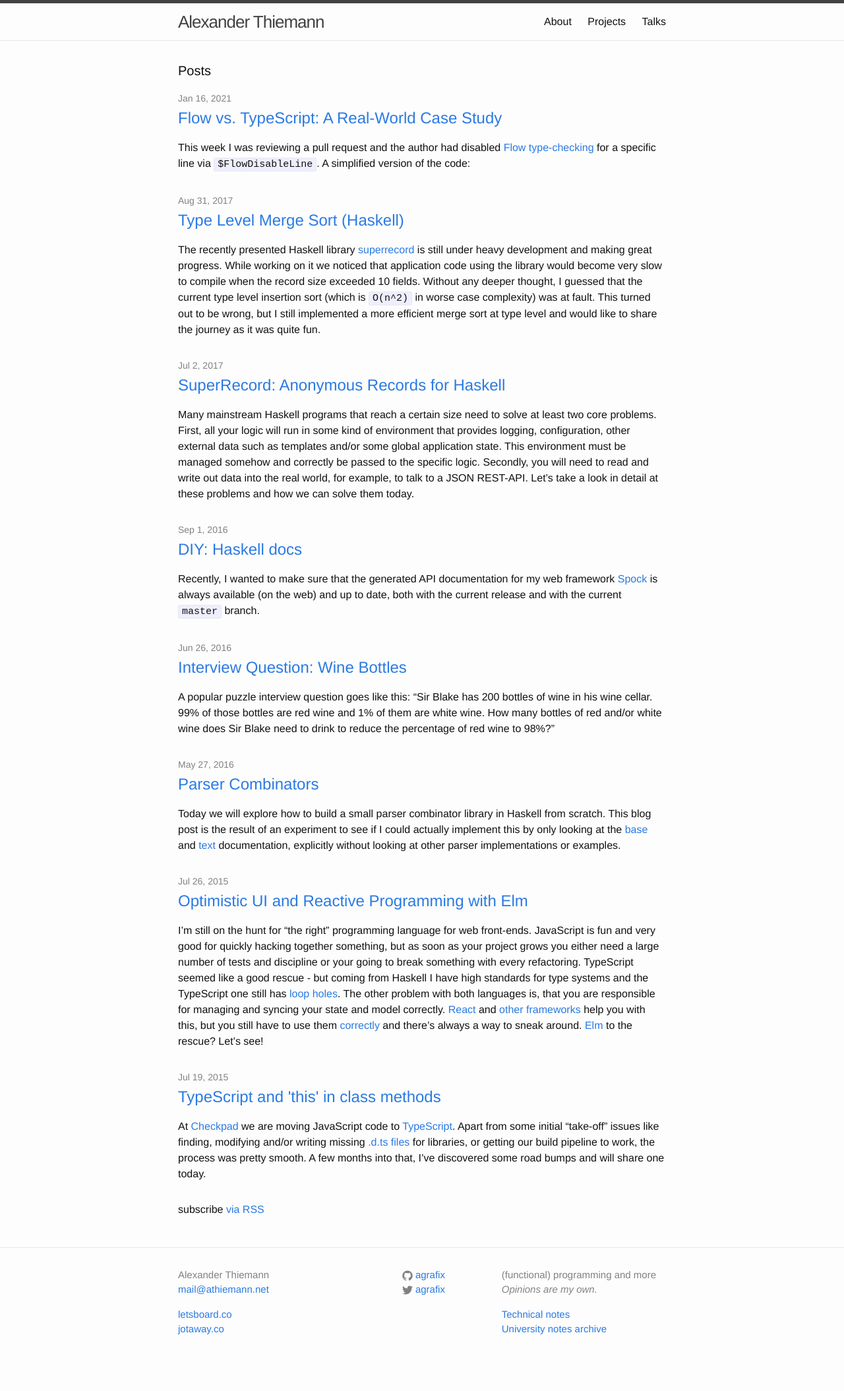
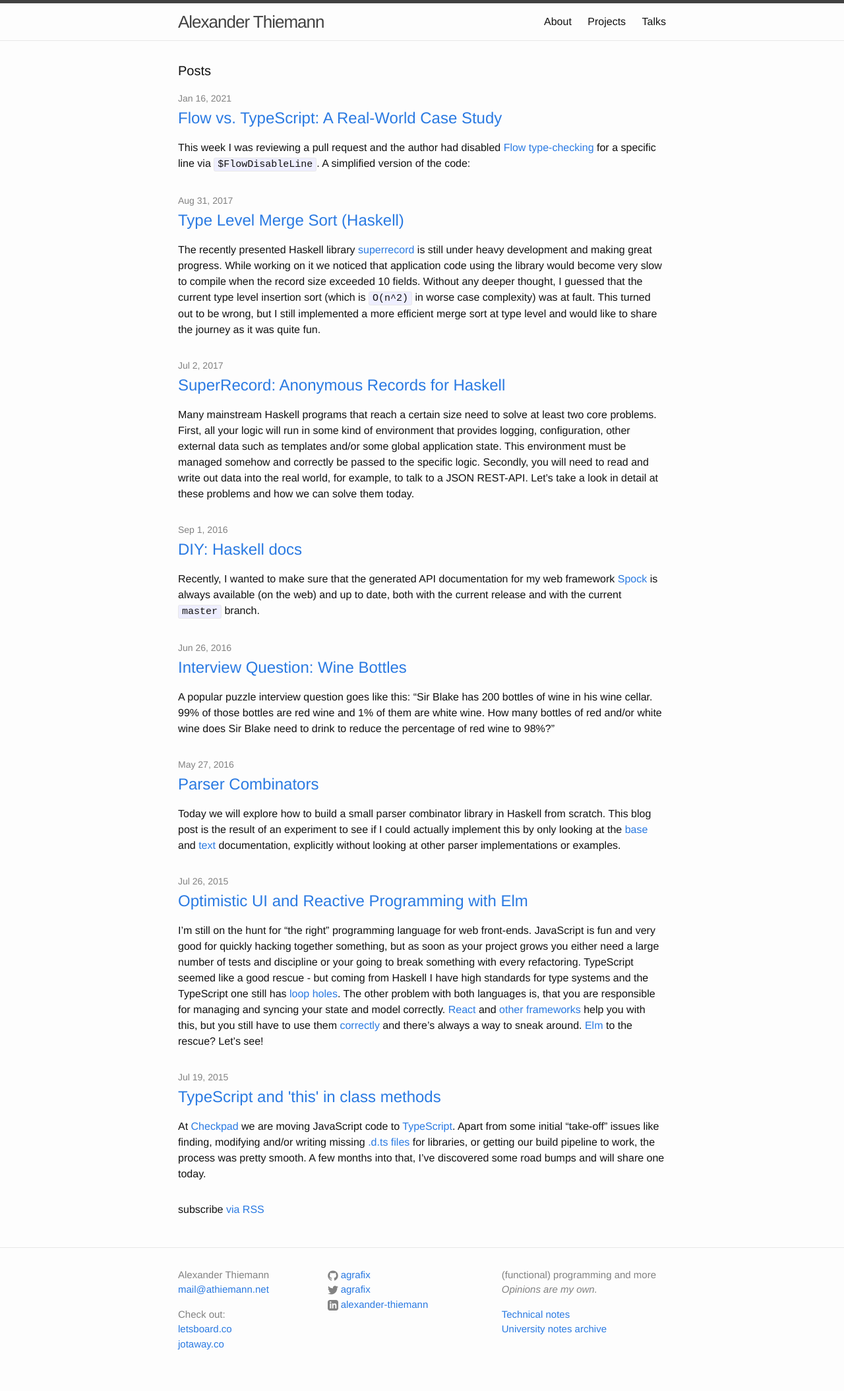
Before and after one commit to agrafix/homepage, a Jekyll site: the page built from index.html, in a window 1280 px wide. Shown: the whole page at 66% size. Built offline with Jekyll 4.4.1, drawn with Linux system fonts in a browser that asks for light colours; before the commit the page ends 2087 px from its top, so only the background shows below that.

Commit message:
footer tweaks

```diff
--- a/_config.yml
+++ b/_config.yml
@@ -7,6 +7,7 @@ baseurl: ""
 url: "http://athiemann.net"
 twitter_username: agrafix
 github_username:  agrafix
+linkedin_username: alexander-thiemann
 
 exclude: [vendor, Gemfile, .travis.yml, deploy_rsa.enc, deploy_rsa, Dockerfile]
 
--- a/_includes/footer.html
+++ b/_includes/footer.html
@@ -9,8 +9,9 @@
           <li><a href="mailto:{{ site.email }}">{{ site.email }}</a></li>
         </ul>
         <ul class="contact-list">
-            <li><a href="https://letsboard.co">letsboard.co</a></li>
-            <li><a href="https://jotaway.co">jotaway.co</a></li>
+          <li>Check out:</li>
+          <li><a href="https://letsboard.co">letsboard.co</a></li>
+          <li><a href="https://jotaway.co">jotaway.co</a></li>
         </ul>
       </div>
 
@@ -19,7 +20,7 @@
           {% if site.github_username %}
           <li>
             <a href="https://github.com/{{ site.github_username }}">
-              <span class="icon  icon--github">
+              <span class="icon icon--github">
                 <svg viewBox="0 0 16 16">
                   <path fill="#828282" d="M7.999,0.431c-4.285,0-7.76,3.474-7.76,7.761 c0,3.428,2.223,6.337,5.307,7.363c0.388,0.071,0.53-0.168,0.53-0.374c0-0.184-0.007-0.672-0.01-1.32 c-2.159,0.469-2.614-1.04-2.614-1.04c-0.353-0.896-0.862-1.135-0.862-1.135c-0.705-0.481,0.053-0.472,0.053-0.472 c0.779,0.055,1.189,0.8,1.189,0.8c0.692,1.186,1.816,0.843,2.258,0.645c0.071-0.502,0.271-0.843,0.493-1.037 C4.86,11.425,3.049,10.76,3.049,7.786c0-0.847,0.302-1.54,0.799-2.082C3.768,5.507,3.501,4.718,3.924,3.65 c0,0,0.652-0.209,2.134,0.796C6.677,4.273,7.34,4.187,8,4.184c0.659,0.003,1.323,0.089,1.943,0.261 c1.482-1.004,2.132-0.796,2.132-0.796c0.423,1.068,0.157,1.857,0.077,2.054c0.497,0.542,0.798,1.235,0.798,2.082 c0,2.981-1.814,3.637-3.543,3.829c0.279,0.24,0.527,0.713,0.527,1.437c0,1.037-0.01,1.874-0.01,2.129 c0,0.208,0.14,0.449,0.534,0.373c3.081-1.028,5.302-3.935,5.302-7.362C15.76,3.906,12.285,0.431,7.999,0.431z"/>
                 </svg>
@@ -33,7 +34,7 @@
           {% if site.twitter_username %}
           <li>
             <a href="https://twitter.com/{{ site.twitter_username }}">
-              <span class="icon  icon--twitter">
+              <span class="icon icon--twitter">
                 <svg viewBox="0 0 16 16">
                   <path fill="#828282" d="M15.969,3.058c-0.586,0.26-1.217,0.436-1.878,0.515c0.675-0.405,1.194-1.045,1.438-1.809
                   c-0.632,0.375-1.332,0.647-2.076,0.793c-0.596-0.636-1.446-1.033-2.387-1.033c-1.806,0-3.27,1.464-3.27,3.27 c0,0.256,0.029,0.506,0.085,0.745C5.163,5.404,2.753,4.102,1.14,2.124C0.859,2.607,0.698,3.168,0.698,3.767 c0,1.134,0.577,2.135,1.455,2.722C1.616,6.472,1.112,6.325,0.671,6.08c0,0.014,0,0.027,0,0.041c0,1.584,1.127,2.906,2.623,3.206 C3.02,9.402,2.731,9.442,2.433,9.442c-0.211,0-0.416-0.021-0.615-0.059c0.416,1.299,1.624,2.245,3.055,2.271 c-1.119,0.877-2.529,1.4-4.061,1.4c-0.264,0-0.524-0.015-0.78-0.046c1.447,0.928,3.166,1.469,5.013,1.469 c6.015,0,9.304-4.983,9.304-9.304c0-0.142-0.003-0.283-0.009-0.423C14.976,4.29,15.531,3.714,15.969,3.058z"/>
@@ -41,6 +42,18 @@
               </span>
 
               <span class="username">{{ site.twitter_username }}</span>
+            </a>
+          </li>
+          {% endif %}
+
+          {% if site.linkedin_username %}
+          <li>
+            <a href="https://www.linkedin.com/in/{{ site.linkedin_username }}">
+              <span class="icon icon--linkedin">
+                <svg xmlns="http://www.w3.org/2000/svg" width="24" height="24" viewBox="0 0 24 24"><path d="M19 0h-14c-2.761 0-5 2.239-5 5v14c0 2.761 2.239 5 5 5h14c2.762 0 5-2.239 5-5v-14c0-2.761-2.238-5-5-5zm-11 19h-3v-11h3v11zm-1.5-12.268c-.966 0-1.75-.79-1.75-1.764s.784-1.764 1.75-1.764 1.75.79 1.75 1.764-.783 1.764-1.75 1.764zm13.5 12.268h-3v-5.604c0-3.368-4-3.113-4 0v5.604h-3v-11h3v1.765c1.396-2.586 7-2.777 7 2.476v6.759z"/></svg>
+              </span>
+
+              <span class="username">{{ site.linkedin_username }}</span>
             </a>
           </li>
           {% endif %}
--- a/_sass/_layout.scss
+++ b/_sass/_layout.scss
@@ -121,13 +121,13 @@
 }
 
 .footer-col-1 {
-    width: -webkit-calc(45% - (#{$spacing-unit} / 2));
-    width:         calc(45% - (#{$spacing-unit} / 2));
+    width: -webkit-calc(30% - (#{$spacing-unit} / 2));
+    width:         calc(30% - (#{$spacing-unit} / 2));
 }
 
 .footer-col-2 {
-    width: -webkit-calc(20% - (#{$spacing-unit} / 2));
-    width:         calc(20% - (#{$spacing-unit} / 2));
+    width: -webkit-calc(35% - (#{$spacing-unit} / 2));
+    width:         calc(35% - (#{$spacing-unit} / 2));
 }
 
 .footer-col-3 {
```
